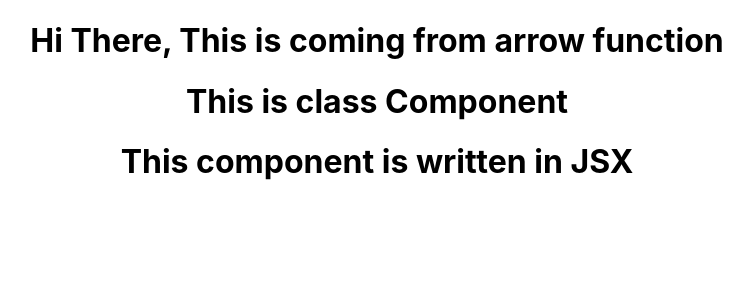
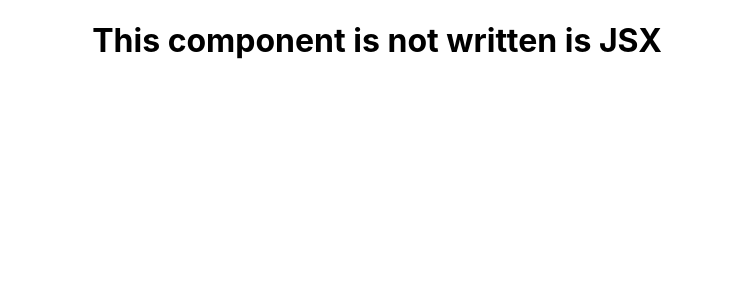
Before and after one commit to rohitksingh/Hello-ReactJs, a React (Create React App) app in the folder hello-react-js/: page / in a window 1280 px wide. Shown: the top 300 px of the page, without its empty margins (263-1016 px from the left). Built offline with nearby package versions, Linux system fonts and the light colour scheme.

Commit message:
Wrote the component without JSX code

```diff
--- a/hello-react-js/src/App.js
+++ b/hello-react-js/src/App.js
@@ -8,8 +8,8 @@ import WelcomeClassComponent from './components/WelcomeClassComponent'
 function App() {
   return (
     <div className="App">
-      <Greet/>
-      <Welcome/>
+      {/* <Greet/>
+      <Welcome/> */}
       <WelcomeClassComponent/>
     </div>
   );
--- a/hello-react-js/src/components/WelcomeClassComponent.js
+++ b/hello-react-js/src/components/WelcomeClassComponent.js
@@ -1,14 +1,24 @@
 import React from 'react'
 
 const WelcomeClassComponent = () =>{
-    return (
-        <div>
-            <h1>
-                This component is written in JSX
-            </h1>
-        </div>
+    // return (
+    //     <div id ='mainId' className='main'>
+    //         <h1 id='hello'>
+    //             This component is written in JSX
+    //         </h1>
+    //     </div>
 
+    // )
+
+    // This is equivalent of the above code// It is necessary to import React because JSX calls internally
+    // React.createElement method to change JSX code to pure JS code
+    // class -> className
+
+    return React.createElement( 'div', {id: 'mainId', className: 'main'},
+        React.createElement( 'h1', {id: 'hello'}, 'This component is not written is JSX')
     )
 }
 
+
+
 export default WelcomeClassComponent;
```
